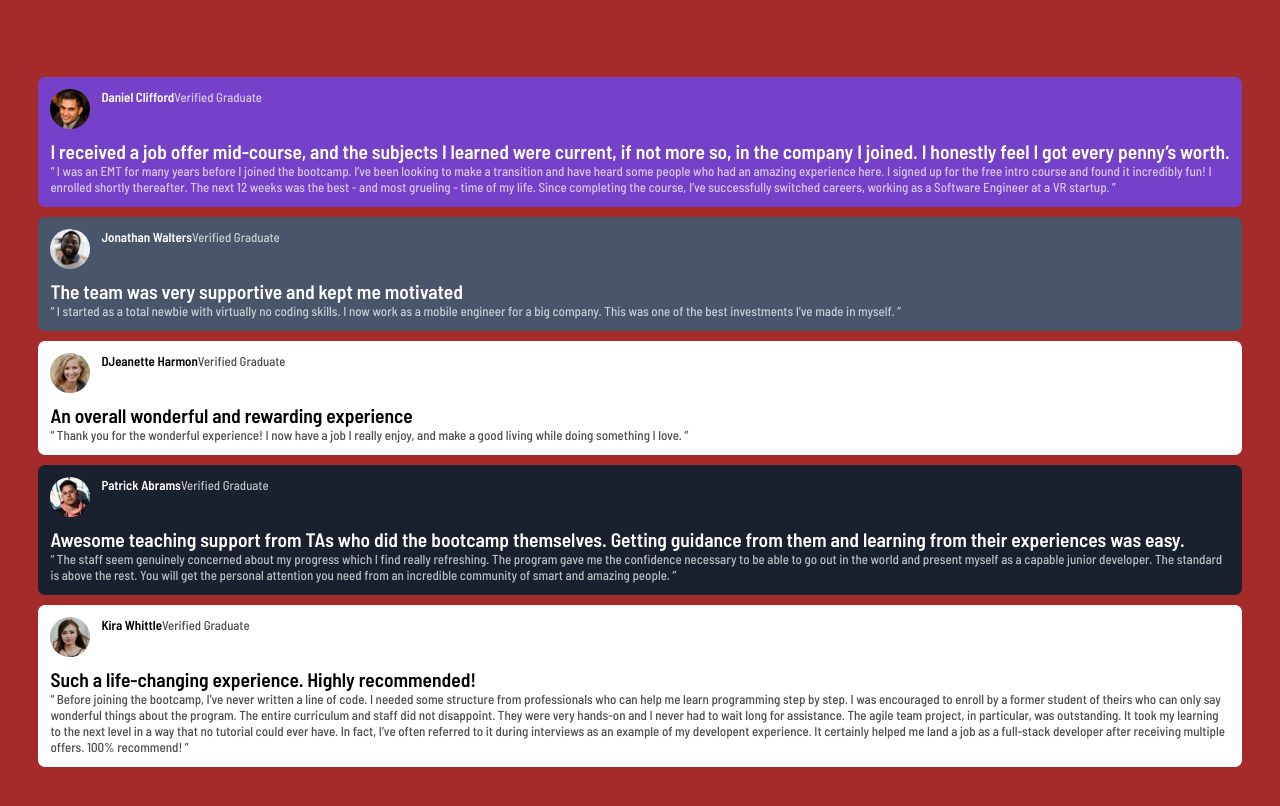
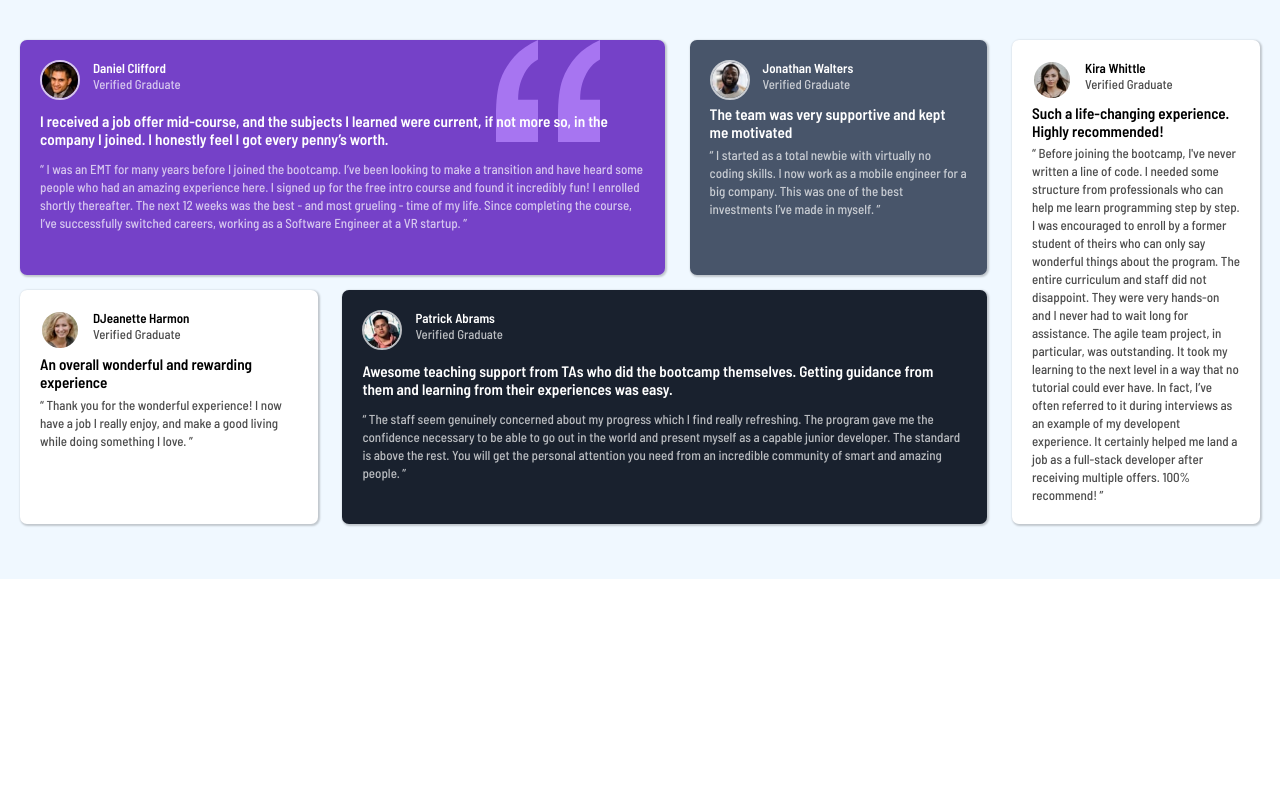
Before and after one commit to younasBnHasainar/Testimonials-grid-section, a plain HTML site: page index.html in a window 1280 px wide. Drawn offline with Linux system fonts and the light colour scheme.

Commit message:
challenge solved

```diff
--- a/index.html
+++ b/index.html
@@ -13,14 +13,18 @@
 <body>
     <main>
         <div class="testimonials-container">
+            <div class="testimonials-set-1">
+            <section class="testimonial testimonial-1">
+                    <img src="images/bg-pattern-quotation.svg" alt="quotes image" class="quotation-img">
+                <div class="head">
+                    <img src="images/image-daniel.jpg" alt="image of the person" class="profile-img">
+                    <div class="profile">
+                        <p class="name">Daniel Clifford</p>
+                        <p class="designation">Verified Graduate</p>
+                    </div>
 
-            <section class="testimonial testimonial-1">
-                <div class="head">
-                    <img src="images/image-daniel.jpg" alt="image of the person">
-                    <span class="name">Daniel Clifford</span>
-                    <span class="designation">Verified Graduate</span>
                 </div>
-                <h2> I received a job offer mid-course, and the subjects I learned were current, if not more so, in the company I joined. I honestly feel I got every penny’s worth.</h2>
+                <h3> I received a job offer mid-course, and the subjects I learned were current, if not more so, in the company I joined. I honestly feel I got every penny’s worth.</h3>
                 <div class="content">
                     “ I was an EMT for many years before I joined the bootcamp. I’ve been looking to make a transition and have heard some people who had an amazing experience here. I signed up for the free intro course and found it incredibly fun! I enrolled shortly thereafter. The next 12 weeks was the best - and most grueling - time of my life. Since completing the course, I’ve successfully switched careers, working as a Software Engineer at a VR startup. ”
                 </div>
@@ -28,11 +32,13 @@
 
             <section class="testimonial testimonial-2">
                 <div class="head">
-                    <img src="images/image-jonathan.jpg" alt="image of the person">
-                    <span class="name">Jonathan Walters</span>
-                    <span class="designation">Verified Graduate</span>
+                    <img src="images/image-jonathan.jpg" alt="image of the person" class="profile-img">
+                    <div class="profile">
+                        <p class="name">Jonathan Walters</p>
+                        <p class="designation">Verified Graduate</p>
+                    </div>
                 </div>
-                <h2>The team was very supportive and kept me motivated </h2>
+                <h3>The team was very supportive and kept me motivated </h3>
                 <div class="content">
                     “ I started as a total newbie with virtually no coding skills. I now work as a mobile engineer for a big company. This was one of the best investments I’ve made in myself. ”
                 </div>
@@ -40,11 +46,13 @@
 
             <section class="testimonial testimonial-3">
                 <div class="head">
-                    <img src="images/image-jeanette.jpg" alt="image of the person">
-                    <span class="name">DJeanette Harmon</span>
-                    <span class="designation">Verified Graduate</span>
+                    <img src="images/image-jeanette.jpg" alt="image of the person" class="profile-img">
+                    <div class="profile">
+                        <p class="name">DJeanette Harmon</p>
+                        <p class="designation">Verified Graduate</p>
+                    </div>
                 </div>
-                <h2>An overall wonderful and rewarding experience</h2>
+                <h3>An overall wonderful and rewarding experience</h3>
                 <div class="content">
                     “ Thank you for the wonderful experience! I now have a job I really enjoy, and make a good living while doing something I love. ”
                 </div>
@@ -52,23 +60,27 @@
 
             <section class="testimonial testimonial-4">
                 <div class="head">
-                    <img src="images/image-patrick.jpg" alt="image of the person">
-                    <span class="name">Patrick Abrams</span>
-                    <span class="designation">Verified Graduate</span>
+                    <img src="images/image-patrick.jpg" alt="image of the person" class="profile-img">
+                    <div class="profile">
+                        <p class="name">Patrick Abrams</p>
+                        <p class="designation">Verified Graduate</p>
+                    </div>
                 </div>
-                <h2> Awesome teaching support from TAs who did the bootcamp themselves. Getting guidance from them and learning from their experiences was easy.</h2>
+                <h3> Awesome teaching support from TAs who did the bootcamp themselves. Getting guidance from them and learning from their experiences was easy.</h3>
                 <div class="content">
                     “ The staff seem genuinely concerned about my progress which I find really refreshing. The program gave me the confidence necessary to be able to go out in the world and present myself as a capable junior developer. The standard is above the rest. You will get the personal attention you need from an incredible community of smart and amazing people. ”
                 </div>
             </section>
-
+            </div>
             <section class="testimonial testimonial-5">
                 <div class="head">
-                    <img src="images/image-kira.jpg" alt="image of the person">
-                    <span class="name">Kira Whittle</span>
-                    <span class="designation">Verified Graduate</span>
+                    <img src="images/image-kira.jpg" alt="image of the person" class="profile-img">
+                    <div class="profile">
+                        <p class="name">Kira Whittle</p>
+                        <p class="designation">Verified Graduate</p>
+                    </div>
                 </div>
-                <h2> Such a life-changing experience. Highly recommended!</h2>
+                <h3> Such a life-changing experience. Highly recommended!</h3>
                 <div class="content">
                     “ Before joining the bootcamp, I've never written a line of code. I needed some structure from professionals who can help me learn programming step by step. I was encouraged to enroll by a former student of theirs who can only say wonderful things about the program. The entire curriculum and staff did not disappoint. They were very hands-on and I never had to wait long for assistance. The agile team project, in particular, was outstanding. It took my learning to the next level in a way that no tutorial could ever have. In fact, I’ve often referred to it during interviews as an example of my developent experience. It certainly helped me land a job as a full-stack developer after receiving multiple offers. 100% recommend! ”
                 </div>
--- a/style.css
+++ b/style.css
@@ -4,37 +4,52 @@
     padding: 0;
 }
 body{
-    background-color: brown;
+    background-color: white;
     font-size: 13px;
     font-family: 'Barlow Semi Condensed', sans-serif;
 }
 .testimonials-container{
-    padding: 6% 3%;
+    background-color: aliceblue;
+    padding: min(8%, 40px) min(3%, 20px);   /* padding top and btm*/
+    margin: auto;
 }
 .testimonial{
-    padding: 12px;
+    padding: 20px;
     border-radius: 7px;
-    margin-bottom: 10px;
+    margin-bottom: 15px;
+    box-shadow: 1px 1px 2px 1px rgba(0, 0, 0, 0.2);
 }
-.testimonial img{
-    border-radius: 29px;
-    width: 40px;
-    height: 40px;
-    margin-right: 11px;
+
+.testimonial .head{
+    display: flex;
+    justify-content: flex-start;
+    align-items: flex-start;
+    margin-bottom: 2%; /*20px*/
 }
-.testimonial .head{
-    height: 50px;
-    display: flex;
-    flex-direction: row
+.testimonial .profile-img{
+    border-radius: 50%;
+     width: 40px;
+    border: 2px solid hsla(360, 100%, 100%, 0.7);
+    margin-right: 13px;
+
 }
 .testimonial .name{
     font-weight: 600;
+    /* align-self: center; */
 }
 .testimonial .designation{
     opacity: 0.7;
     font-size: 0.8rem;
+
 }
 
+.testimonial h3{
+    margin-bottom: 2%; /*20px*/
+}
+
+.testimonial .content{
+    line-height: 18px;
+}
 .testimonial-1 .content, .testimonial-2 .content, .testimonial-4 .content{
     color: rgba(255, 255, 255, 0.7);
 }
@@ -44,9 +59,20 @@ body{
 .testimonial-1{
     background-color: hsl(263, 55%, 52%);
     color: white;
-
+    position: relative;
+    z-index: 0;
 }
-
+.testimonial-1 .quotation-img{
+    position: absolute;
+    z-index: 1;
+    top: 0;
+    right: 10%;
+    border: none;
+}
+.testimonial-1 h3, .testimonial-1 .head{
+    position: relative;
+    z-index: 3;
+}
 .testimonial-2{
     background-color: hsl(217, 19%, 35%);
     color: white;
@@ -67,3 +93,28 @@ body{
 
 
 }
+
+@media (min-width: 576px){
+    .testimonials-container{
+        max-width: 1440px;
+        display: flex;
+
+    }
+
+    .testimonials-set-1{
+        width: 80%;
+        display: flex;
+        flex-wrap: wrap;
+        column-gap: 2.5%;
+    }
+    .testimonial-1, .testimonial-4{
+        width: 65%;
+    }
+    .testimonial-2, .testimonial-3{
+        width: 30%;
+    }
+
+    .testimonial-5{
+        width: 20%
+    }
+}
```
Also changed, not shown: design/desktop-design.jpg (deleted), design/desktop-preview.jpg (deleted), design/mobile-design.jpg (deleted), images/output preview.png (added), 2 other files.
